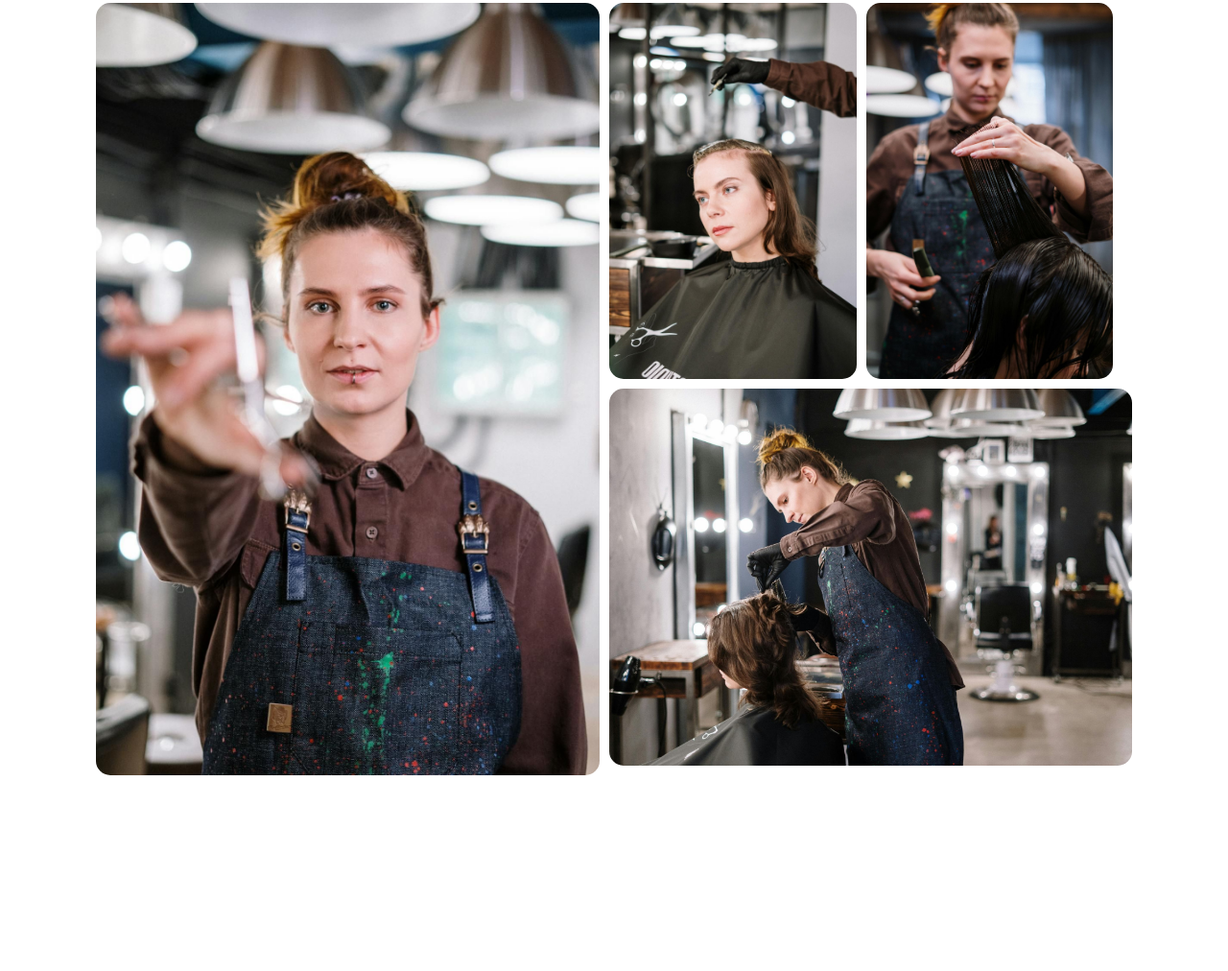
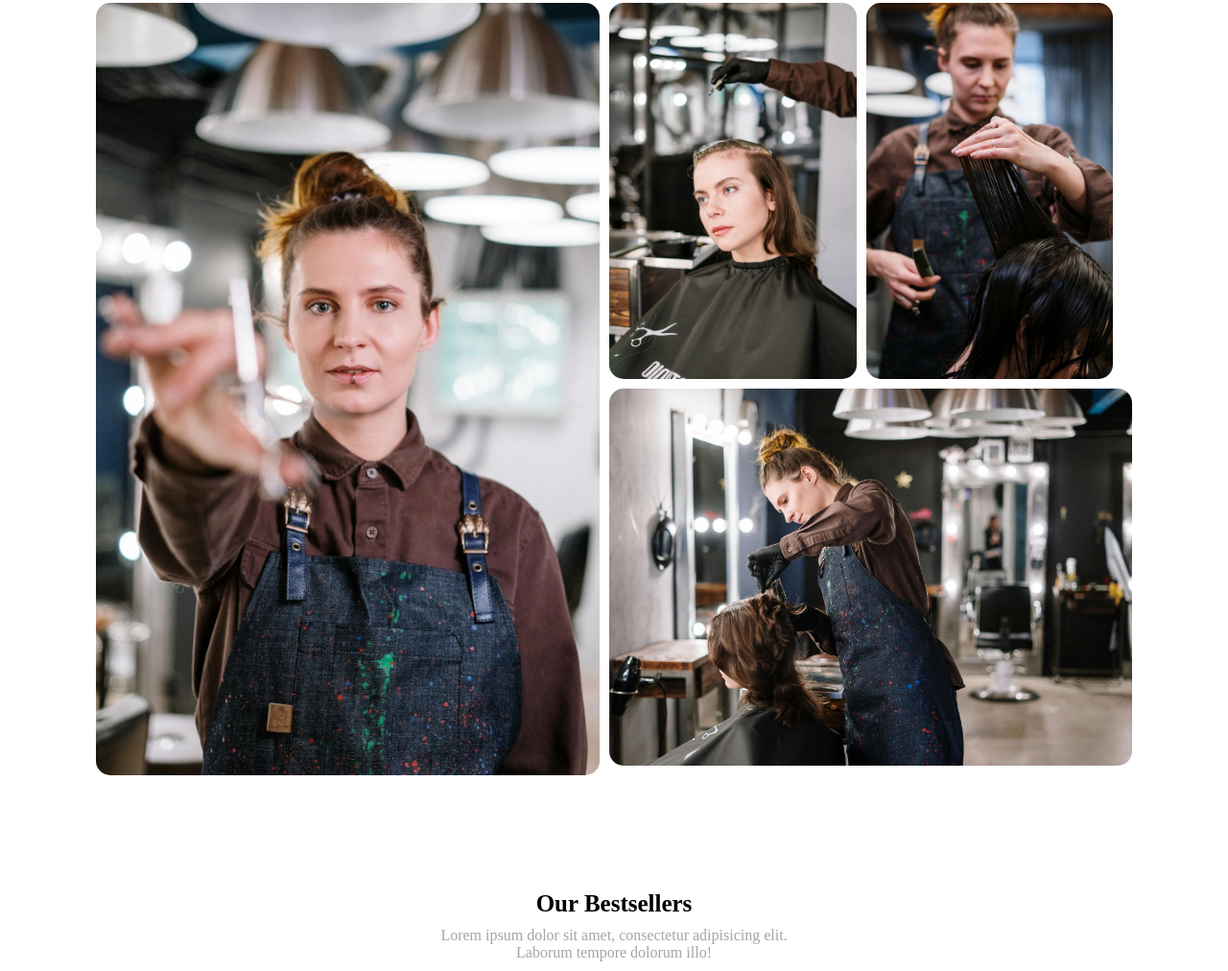
Before and after one commit to Zeynab-jalalian/Beauty-Website, a plain HTML site: page index.html in a window 1280 px wide. Shown: the part 1163-2175 px from the top of the page at 96% size. Before the commit the page ends 2071 px from the top, so only its background shows below. Drawn offline with Linux system fonts and the light colour scheme.

Commit message:
add sell and h1 and p

```diff
--- a/index.html
+++ b/index.html
@@ -54,5 +54,11 @@
         <img src="img/hair1.jpg" alt="gallery">
     </div>
     </main>
+    <div class="sell">
+         <div>
+        <h1>Our Bestsellers</h1>
+        <p>Lorem ipsum dolor sit amet, consectetur adipisicing elit. Laborum tempore dolorum illo!</p>
+    </div>
+    </div>
 </body>
 </html>
--- a/style.css
+++ b/style.css
@@ -159,6 +159,29 @@ ul{
  .gallery img:nth-child(4){
     grid-column: 3 / span 4;
  }
+
+ .sell{
+    width: 100%;
+    height: 100%;
+ }
+ .sell div{
+    display: flex;
+    justify-content: center;
+    align-items: center;
+    flex-direction: column;
+    padding-top: 10px;
+ }
+ .sell div h1{
+    margin: 10px 0;
+    font-weight: 600;
+    font-size: 25px;
+ }
+ .sell div p{
+    margin-bottom: 10px;
+    color: #a5a5a5;
+    text-align: center;
+    max-width: 400px;
+ }
 /* responsive */
 @media (max-width:500px){
     .top-header p{
```
